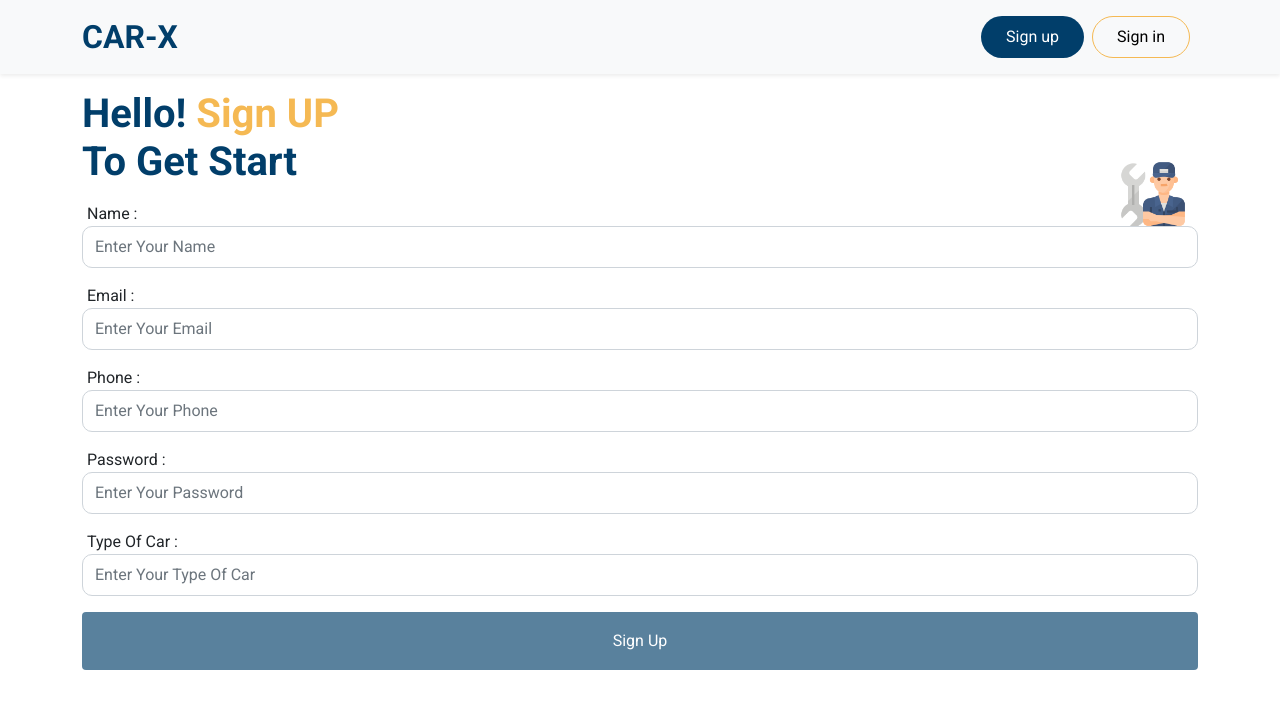
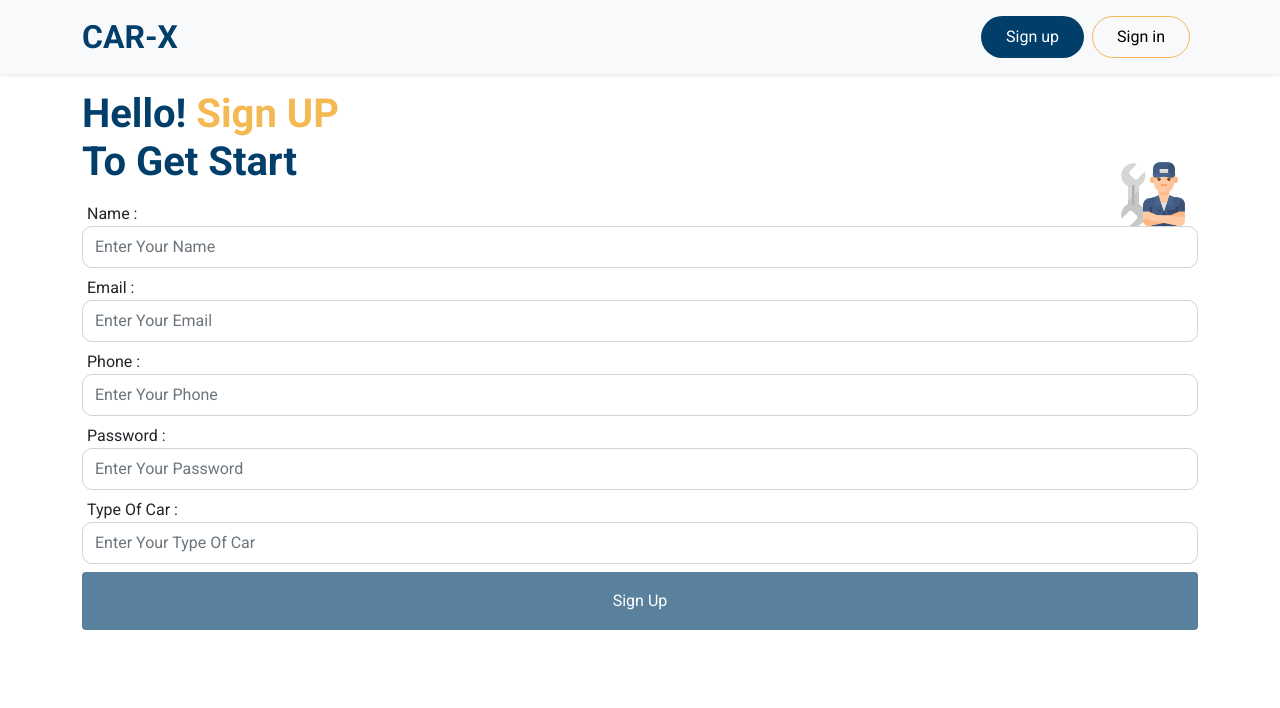
Before and after one commit to moelsayed089/FainalProjectCarX, a React (Create React App) app: page /register in a window 1280 px wide. Shown: the top 708 px of the page. Built offline with nearby package versions, Linux system fonts and the light colour scheme.

Commit message:
Handel Some UI

```diff
--- a/src/components/Login/Login.jsx
+++ b/src/components/Login/Login.jsx
@@ -12,7 +12,7 @@ import toast from 'react-hot-toast';
 
 export default function Login() {
 
-const [errorMessage,setErrorMessage] = useState(null)
+// const [errorMessage,setErrorMessage] = useState(null)
 // const [successMessage,setSuccessMessage] = useState(null)
 const [isLoading,setIsLoading]=useState(null)
 
@@ -34,7 +34,7 @@ async function loginUser(values, { resetForm }) {
     if (data.message === "User login successfully.") {
       // setSuccessMessage('Sign in is Successfull , Wellcome in CAR-X')
       toast.success("Sign in is Successfull,Wellcome in CAR-X", {
-        position: "bottom-center",
+        position: "bottom-right",
       });
     }
 // console.log(data.data.token);
@@ -54,7 +54,7 @@ async function loginUser(values, { resetForm }) {
     if (errorResponse === "Unauthorised.") {
       // setErrorMessage("Email or Password is not valid")
       toast.error("Email or Password is not valid", {
-        position: "bottom-center",
+        position: "bottom-right",
       });
     }
   }
@@ -73,7 +73,7 @@ let formObject = useFormik({
 
   validate : (values) => {
 
-    setErrorMessage(null)
+    // setErrorMessage(null)
 
     const errors = {};
 
@@ -114,6 +114,7 @@ let formObject = useFormik({
 
           <div className="log-form  ">
             <form onSubmit={formObject.handleSubmit}>
+              <div className="mb-2">
                 <label className="lablelog" htmlFor="email">
                   Email:
                 </label>
@@ -123,16 +124,18 @@ let formObject = useFormik({
                   onChange={formObject.handleChange}
                   id="email"
                   type="text"
-                className=" form-control shadow-none mb-3 py-2 inputlog"
+                  className=" form-control shadow-none mb-1 py-2 inputlog"
                 />
                 {formObject.errors.email && formObject.touched.email ? (
-                <div className=" alert alert-danger">
+                  <span className="text-danger fw-bold">
                     {formObject.errors.email}
-                </div>
+                  </span>
                 ) : (
                   ""
                 )}
+              </div>
 
+              <div className="mb-2">
                 <label className="lablelog" htmlFor="password">
                   Password:
                 </label>
@@ -142,22 +145,22 @@ let formObject = useFormik({
                   onChange={formObject.handleChange}
                   id="password"
                   type="password"
-                className=" form-control shadow-none mb-3 py-2 inputlog"
+                  className=" form-control shadow-none mb-1 py-2 inputlog"
                 />
                 {formObject.errors.password && formObject.touched.password ? (
-                <div className=" alert alert-danger">
+                  <span className="text-danger fw-bold">
                     {formObject.errors.password}
-                </div>
+                  </span>
                 ) : (
                   ""
                 )}
+              </div>
 
-              {errorMessage ? (
+              {/* {errorMessage ? (
                 <div className="alert alert-danger">{errorMessage}</div>
               ) : (
                 ""
-              )}
-
+              )} */}
 
               {/* {successMessage ? (
                 <div className="alert  alert-success">{successMessage}</div>
@@ -172,7 +175,8 @@ let formObject = useFormik({
                 type="submit"
                 className="btn btnlog py-3 px-4  shadow-none w-100"
               >
-                {isLoading ? <div className=' d-flex justify-content-center'>
+                {isLoading ? (
+                  <div className=" d-flex justify-content-center">
                     <Bars
                       height="30"
                       width="60"
@@ -182,14 +186,12 @@ let formObject = useFormik({
                       wrapperClass=""
                       visible={true}
                     />
-              </div> : "Sign in"}
-
-
-
+                  </div>
+                ) : (
+                  "Sign in"
+                )}
               </button>
-
             </form>
-
           </div>
         </div>
       </div>
--- a/src/components/Profile/Profile.jsx
+++ b/src/components/Profile/Profile.jsx
@@ -1,4 +1,4 @@
-import React, { useContext, useState } from 'react'
+import React, { useContext } from 'react'
 import ProfileStyle from './Profile.module.css'
 import { authContext } from '../../Context/AuthProvider';
 import { Puff } from 'react-loader-spinner';
--- a/src/components/Register/Register.jsx
+++ b/src/components/Register/Register.jsx
@@ -12,12 +12,12 @@ export default function Register() {
 
   const navigate = useNavigate();
 
-  const [errorMessage, setErrorMessage] = useState(null);
+  // const [errorMessage, setErrorMessage] = useState(null);
   // const [successMessage, setSuccessMessage] = useState(null);
 
   async function registerNewUser(values, { resetForm }) {
     setIsLoading(true);
-    setErrorMessage(null);
+    // setErrorMessage(null);
     // console.log(values)
 
     // console.log('sending..........');
@@ -36,7 +36,7 @@ export default function Register() {
       if (data.message === "User register successfully.") {
         // setSuccessMessage('Account has created successfully')
         toast.success("Account has created successfully", {
-          position: "bottom-center",
+          position: "bottom-right",
         });
         setTimeout(() => {
           navigate("/login");
@@ -48,12 +48,12 @@ export default function Register() {
       // console.log(errorRes);
       // setErrorMessage(errorRes)
       toast.error(errorRes, {
-        position: "bottom-center",
+        position: "bottom-right",
       });
     }
 
     setIsLoading(false);
-    resetForm();
+    // resetForm();
   }
 
   const formObject = useFormik({
@@ -68,7 +68,7 @@ export default function Register() {
     onSubmit: registerNewUser,
 
     validate: (values) => {
-      setErrorMessage(null);
+      // setErrorMessage(null);
 
       const errors = {};
       if (values.name.length < 5) {
@@ -118,6 +118,7 @@ export default function Register() {
             </div>
 
             <form onSubmit={formObject.handleSubmit}>
+              <div className="mb-2">
                 <label className="lableRes" htmlFor="name">
                   Name :
                 </label>
@@ -127,17 +128,19 @@ export default function Register() {
                   onChange={formObject.handleChange}
                   id="name"
                   type="text"
-                className="  form-control shadow-none mb-3 py-2 inputRes"
+                  className="  form-control shadow-none mb-1 py-2 inputRes"
                   placeholder="Enter Your Name "
                 />
                 {formObject.errors.name && formObject.touched.name ? (
-                <div className=" alert  alert-danger">
+                  <span className="text-danger fw-bold ">
                     {formObject.errors.name}
-                </div>
+                  </span>
                 ) : (
                   ""
                 )}
+              </div>
 
+              <div className="mb-2">
                 <label className="lableRes" htmlFor="email">
                   Email :
                 </label>
@@ -147,17 +150,19 @@ export default function Register() {
                   onChange={formObject.handleChange}
                   id="email"
                   type="email"
-                className="form-control shadow-none mb-3 py-2 inputRes"
+                  className="form-control shadow-none mb-1 py-2 inputRes"
                   placeholder="Enter Your Email "
                 />
                 {formObject.errors.email && formObject.touched.email ? (
-                <div className=" alert  alert-danger">
+                  <span className="text-danger fw-bold">
                     {formObject.errors.email}
-                </div>
+                  </span>
                 ) : (
                   ""
                 )}
+              </div>
 
+              <div className="mb-2">
                 <label className="lableRes" htmlFor="phone">
                   Phone :
                 </label>
@@ -167,17 +172,19 @@ export default function Register() {
                   onChange={formObject.handleChange}
                   id="phone"
                   type="tel"
-                className="form-control shadow-none mb-3 py-2 inputRes"
+                  className="form-control shadow-none mb-1 py-2 inputRes"
                   placeholder="Enter Your Phone "
                 />
                 {formObject.errors.phone && formObject.touched.phone ? (
-                <div className=" alert alert-danger">
+                  <span className=" text-danger fw-bold">
                     {formObject.errors.phone}
-                </div>
+                  </span>
                 ) : (
                   ""
                 )}
+              </div>
 
+              <div className="mb-2">
                 <label className="lableRes" htmlFor="password">
                   Password :
                 </label>
@@ -187,17 +194,19 @@ export default function Register() {
                   onChange={formObject.handleChange}
                   id="password"
                   type="password"
-                className="form-control shadow-none mb-3 py-2 inputRes"
+                  className="form-control shadow-none mb-1 py-2 inputRes"
                   placeholder="Enter Your Password "
                 />
                 {formObject.errors.password && formObject.touched.password ? (
-                <div className=" alert  alert-danger">
+                  <span className=" text-danger fw-bold">
                     {formObject.errors.password}
-                </div>
+                  </span>
                 ) : (
                   ""
                 )}
+              </div>
 
+              <div className="mb-2">
                 <label className="lableRes" htmlFor="car">
                   Type Of Car :
                 </label>
@@ -207,23 +216,23 @@ export default function Register() {
                   onChange={formObject.handleChange}
                   id="car"
                   type="text"
-                className="form-control shadow-none mb-3 py-2 inputRes"
+                  className="form-control shadow-none mb-1 py-2 inputRes"
                   placeholder="Enter Your Type Of Car "
                 />
                 {formObject.errors.car && formObject.touched.car ? (
-                <div className=" alert  alert-danger">
+                  <span className=" text-danger fw-bold">
                     {formObject.errors.car}
-                </div>
+                  </span>
                 ) : (
                   ""
                 )}
+              </div>
 
-              {errorMessage ? (
+              {/* {errorMessage ? (
                 <div className=" alert alert-danger">{errorMessage}</div>
               ) : (
                 ""
-              )}
-
+              )} */}
 
               {/* {successMessage ? (
                 <div className=" alert  alert-success">{successMessage}</div>
@@ -242,7 +251,7 @@ export default function Register() {
                   <div className=" d-flex justify-content-center">
                     <Bars
                       height="30"
-                      width="60"
+                      width="25"
                       color="#fff"
                       ariaLabel="bars-loading"
                       wrapperStyle={{}}
```
Lines whose indentation alone changed are shown as unchanged.
